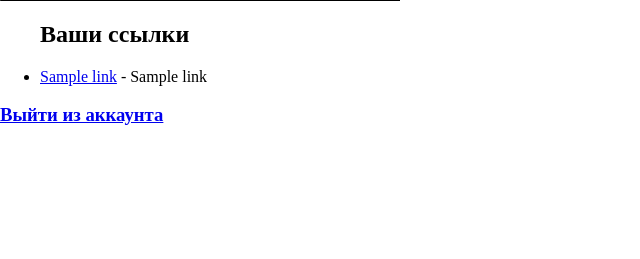
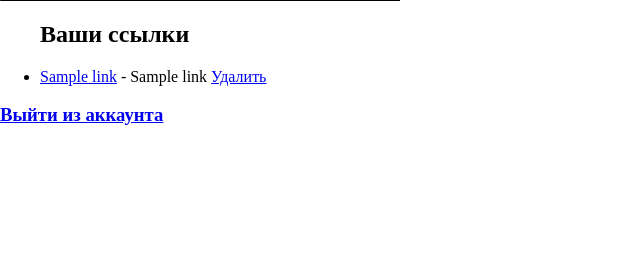
Before and after one commit to twistoXD/URL, a Flask app: template templates/profile.html in a window 1280 px wide. Shown: the part 410-669 px from the top of the page, without its empty margins (0-640 px from the left). Run offline with Flask 2, Linux system fonts and the light colour scheme; the template is opened without the code that fills it: most values are stand-ins (such as "Sample title", 1, 10 or a date in 2020).

Commit message:
update profile.html

```diff
--- a/templates/profile.html
+++ b/templates/profile.html
@@ -17,11 +17,11 @@
         <input class="button" type="submit">
       </div>
     </form>
-    <div>
+   <div>
       <ul>
         <h2>Ваши ссылки</h2>
         {% for link in links %}
-          <li><a href="{{link[3]}}">{{link[3]}}</a> - {{link[2]}}
+          <li><a href="{{link[3]}}">{{link[3]}}</a> - {{link[2]}} <a href="/{{link[0]}}">Удалить</a>
         {% endfor -%}
       </ul>
     </div>
```
